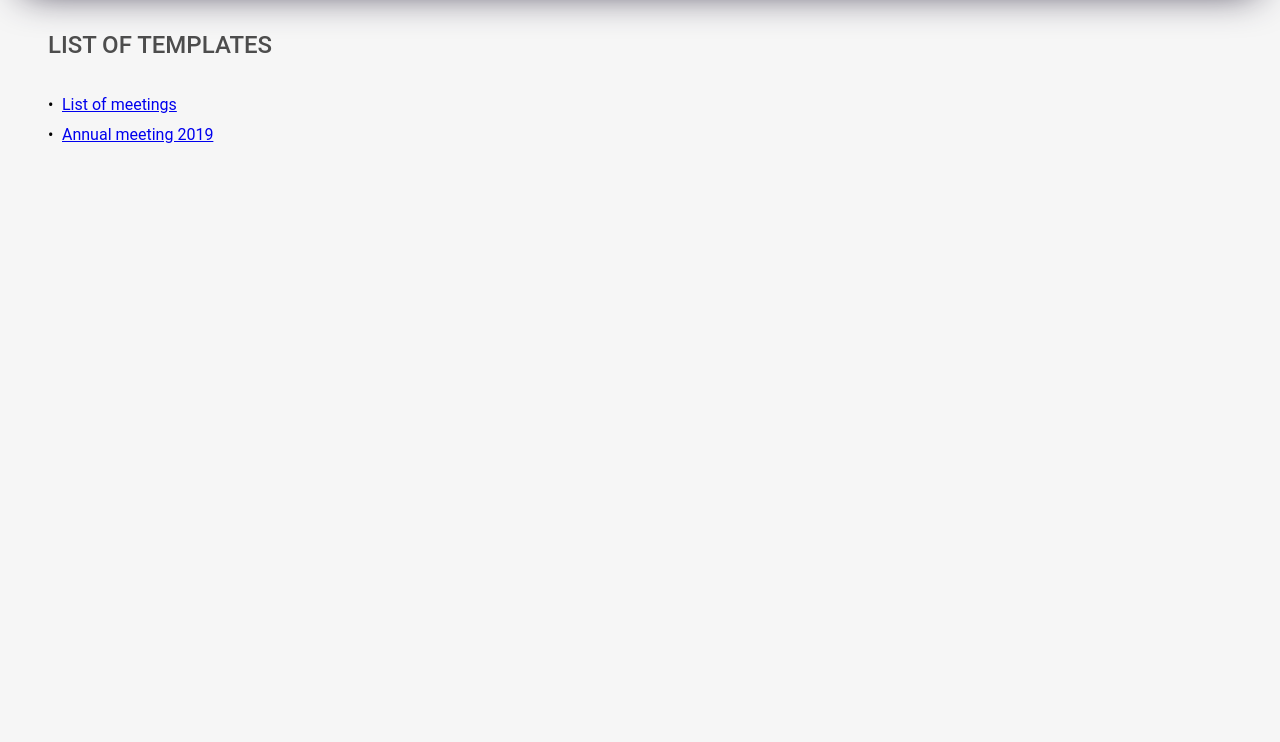
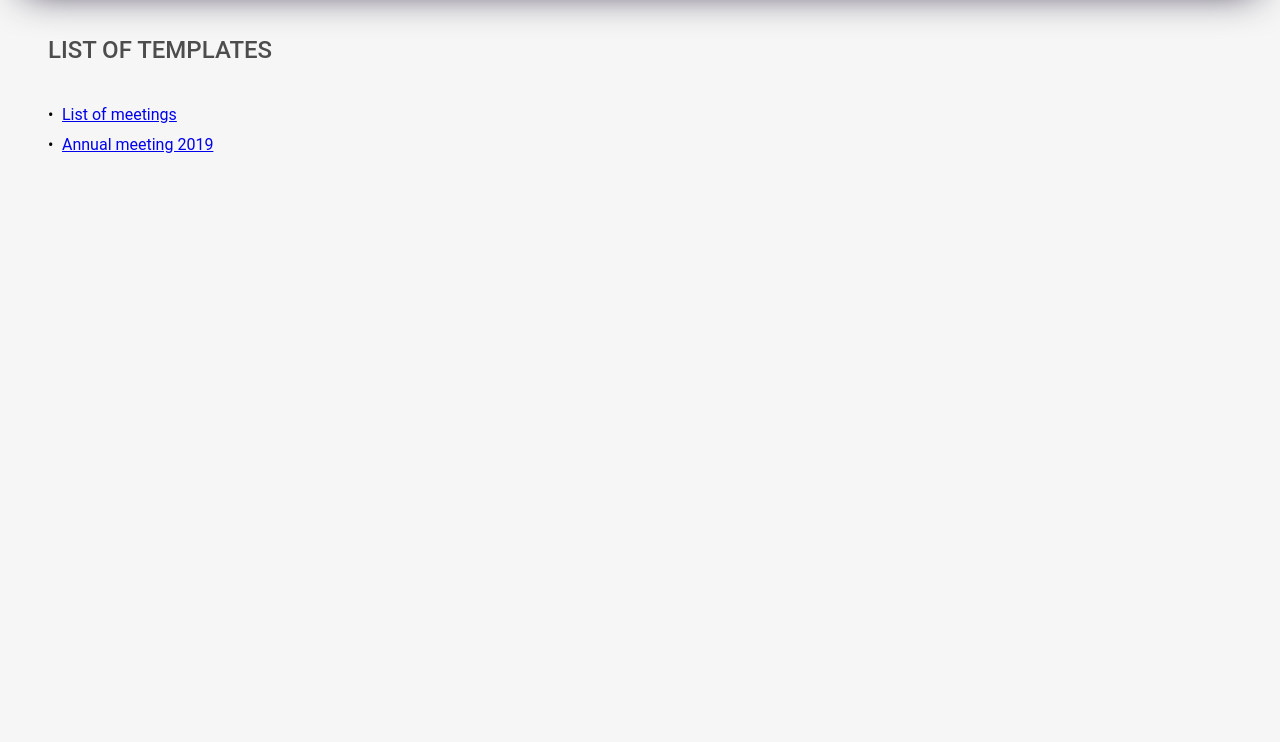
Before and after one commit to leechy/apla-voting-templates, a plain HTML site: page www/index.html in a window 1280 px wide. Shown: the part 82-824 px from the top of the page. Drawn offline with Linux system fonts and the light colour scheme.

Commit message:
Fix for the Page title

```diff
--- a/www/apla.css
+++ b/www/apla.css
@@ -873,6 +873,7 @@ body {
 .page-heading {
   margin: 6px 0;
   font-size: 24px;
+  line-height: 28px;
   font-weight: 500;
   color: var(--color-primary, #000);
   text-transform: uppercase;
```
